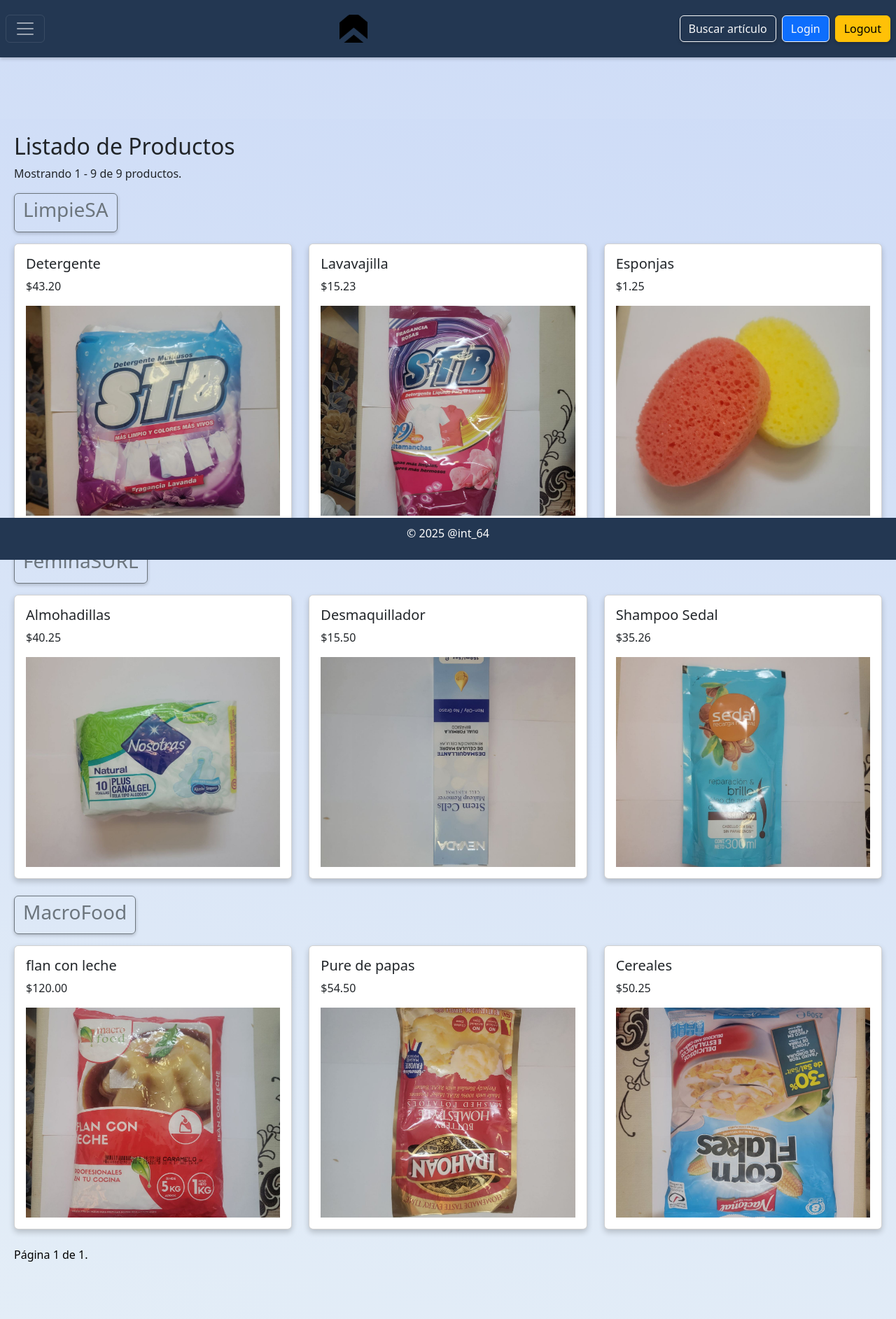
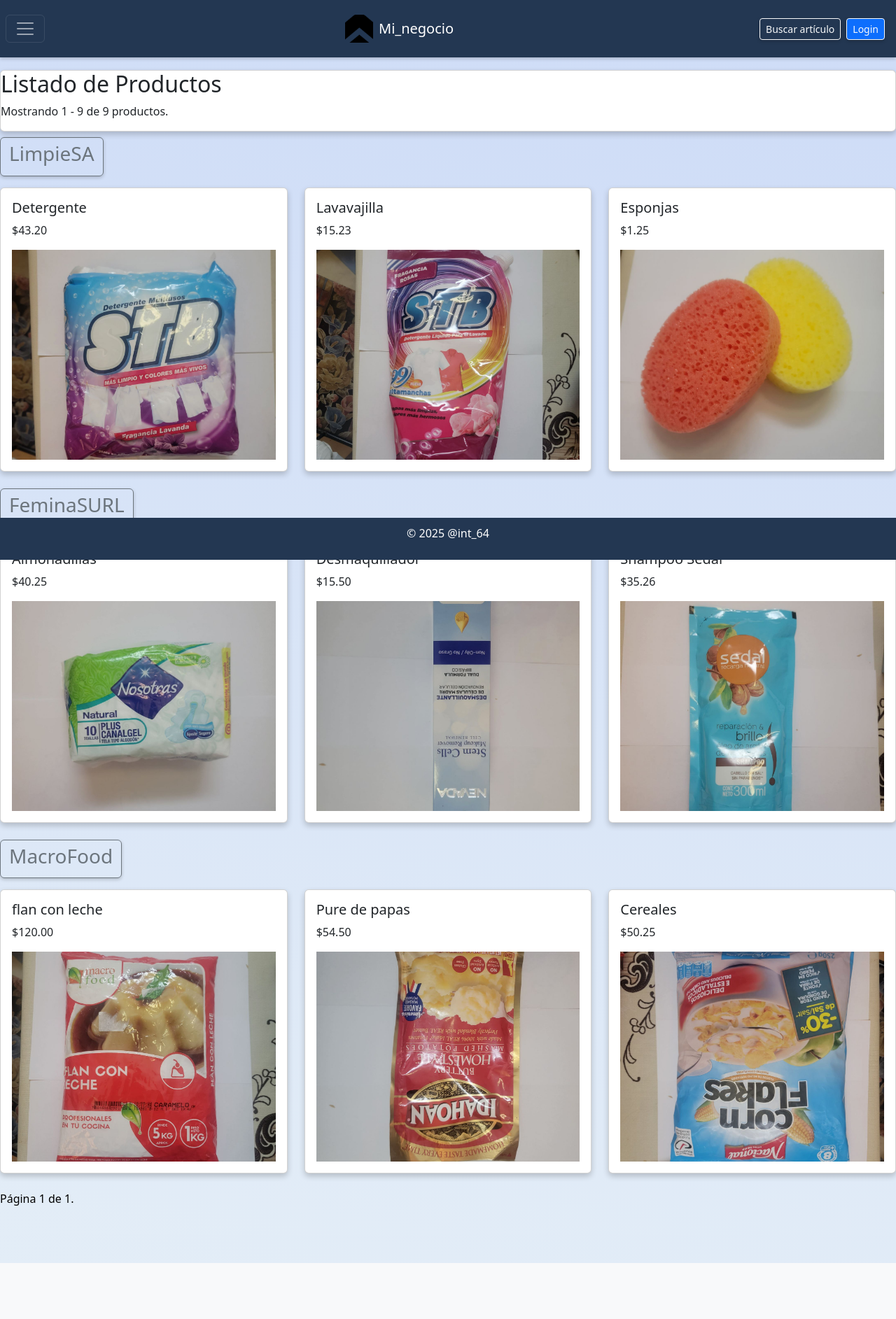
Before and after one commit to carlosr301101/Django-desoft, a Django app: page /Mi_negocio/articulos/ in a window 1280 px wide. Shown: the whole page at 70% size. After the commit the page ends 1805 px from the top, so only its background shows below. Run offline with Django 5.2, Linux system fonts and the light colour scheme; data comes from the database, SQL or seed files in the repository; both versions use the stored data as it was after the commit.

Commit message:
new view

```diff
--- a/django_project/Mi_negocio/templates/Mi_negocio/layout.html
+++ b/django_project/Mi_negocio/templates/Mi_negocio/layout.html
@@ -33,18 +33,18 @@
     <script src="https://cdn.jsdelivr.net/npm/@popperjs/core@2.9.3/dist/umd/popper.min.js"></script>
   </head>
   <body>
-    <header class="p-2 fixed-top">
+    <header class="p-2 fixed-top sm-auto">
       <div class="row g-4">
           <nav class="navbar navbar-dark">
             <div
               class="container-fluid d-flex align-items-center justify-content-between"
             >
               <!-- Columna 1: Menú Hamburguesa + Logo + Título -->
-              <div class="d-flex align-items-center">
+              <div class="d-flex align-items-center ">
                 <!-- Botón de Hamburguesa -->
                 <button
                   id="button-toggler"
-                  class="navbar-toggler"
+                  class="navbar-toggler btn-sm me-2 d-block d-md-inline"
                   type="button"
                   data-bs-toggle="collapse"
                   data-bs-target="#navbarNav"
@@ -68,6 +68,7 @@
                     class="logo me-2"
                     style="width: 40px; height: 40px"
                   />
+                  <span class="d-none d-md-inline">Mi_negocio</span>
                 </a>
               </div>
 
@@ -84,20 +85,24 @@
                 <!-- Botones -->
                 <a
                   href="{% url 'buscar_articulo' %}"
-                  class="btn btn-outline-light  me-2"
+                  class="btn btn-outline-light btn-sm me-2 d-block d-md-inline"
                   >Buscar artículo</a
                 >
-                <a href="{% url 'login' %}" class="btn btn-primary btn-outline-light me-2"
-                  >Login</a
-                >
+                {% if user.is_authenticated %}
                 <form
                   action="{% url 'logout' %}"
                   method="post"
                   class="d-inline"
                 >
                   {% csrf_token %}
-                  <button type="submit" class="btn btn-warning">Logout</button>
+                  <button type="submit" class="btn btn-warning btn-sm me-2 d-block d-md-inline">Logout</button>
                 </form>
+                {%else%}
+
+                <a href="{% url 'login' %}" class="btn btn-primary btn-outline-light btn-sm me-2 d-block d-md-inline"
+                  >Login</a
+                >
+                {%endif%}
               </div>
             </div>
             <div class="collapse navbar-collapse" id="navbarNav">
--- a/django_project/Mi_negocio/templates/Mi_negocio/lista_articulos.html
+++ b/django_project/Mi_negocio/templates/Mi_negocio/lista_articulos.html
@@ -5,7 +5,8 @@
     background: linear-gradient(190deg, #cedcf7, #e3edf7);
   }
 </style>
-<div class="content no-bg container-flex">
+<div class="no-bg container-flex">
+  <div class="card mb-2">
     <h2>Listado de Productos</h2>
 
     {% if page_obj %}
@@ -13,7 +14,7 @@
       Mostrando {{ page_obj.start_index }} - {{ page_obj.end_index }} de
       {{page_obj.paginator.count }} productos.
     </p>
-
+  </div>
   <!-- Agrupar productos por tienda -->
   {% regroup page_obj by tienda as tiendas %} {% for tienda in tiendas %}
   <div class="mb-4">
--- a/django_project/Mi_negocio/templates/Mi_negocio/listar_tiendas.html
+++ b/django_project/Mi_negocio/templates/Mi_negocio/listar_tiendas.html
@@ -21,7 +21,7 @@
   </div>
 
     <!-- Paginación -->
-    <div class="pagination blanco">
+    <div class="pagination text-black">
         <span class="step-links">
             {% if page_obj.has_previous %}
                 <a href="?page=1">&laquo; Primera</a>
--- a/django_project/Mi_negocio/templates/Mi_negocio/ver_tienda.html
+++ b/django_project/Mi_negocio/templates/Mi_negocio/ver_tienda.html
@@ -6,7 +6,7 @@
   }
 </style>
 <script src="{% static 'Mi_negocio/carrito.js' %}"></script>
-<div class="no-bg content">
+<div class="no-bg">
   <!-- Carrito -->
 
   <!-- Modal o Panel Lateral para Mostrar el Carrito -->
@@ -43,7 +43,7 @@
     </div>
   </div>
   <div class="row">
-    <div class="content">
+    <div class="card">
       <h2>{{ tienda.nombre }}</h2>
       <p>Dirección: {{ tienda.direccion }}</p>
       <p>
@@ -62,7 +62,6 @@
       <span id="cartCount">0</span>
     </a>
   </div>
-
   {% if page_obj %}
 
   <h3>Artículos</h3>
```
Also changed, not shown: django_project/db.sqlite3. Lines whose indentation alone changed are shown as unchanged.
